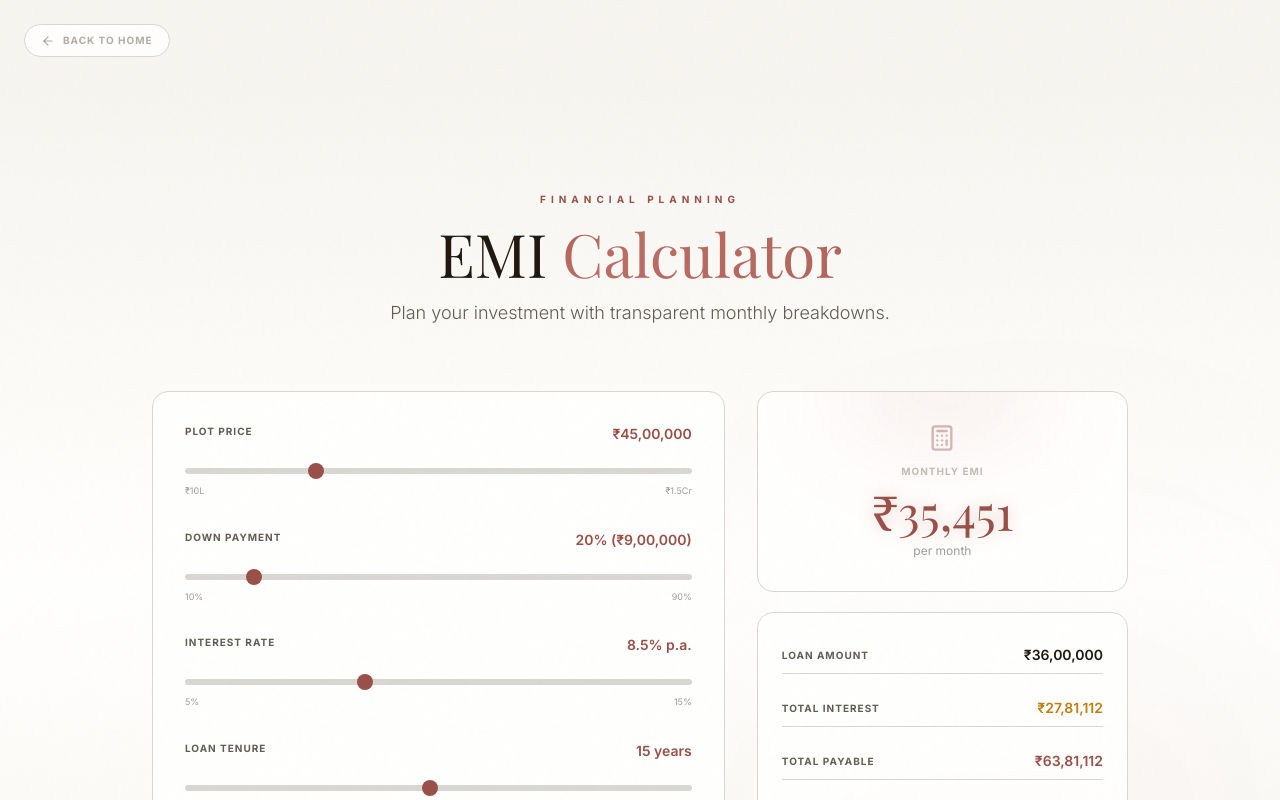
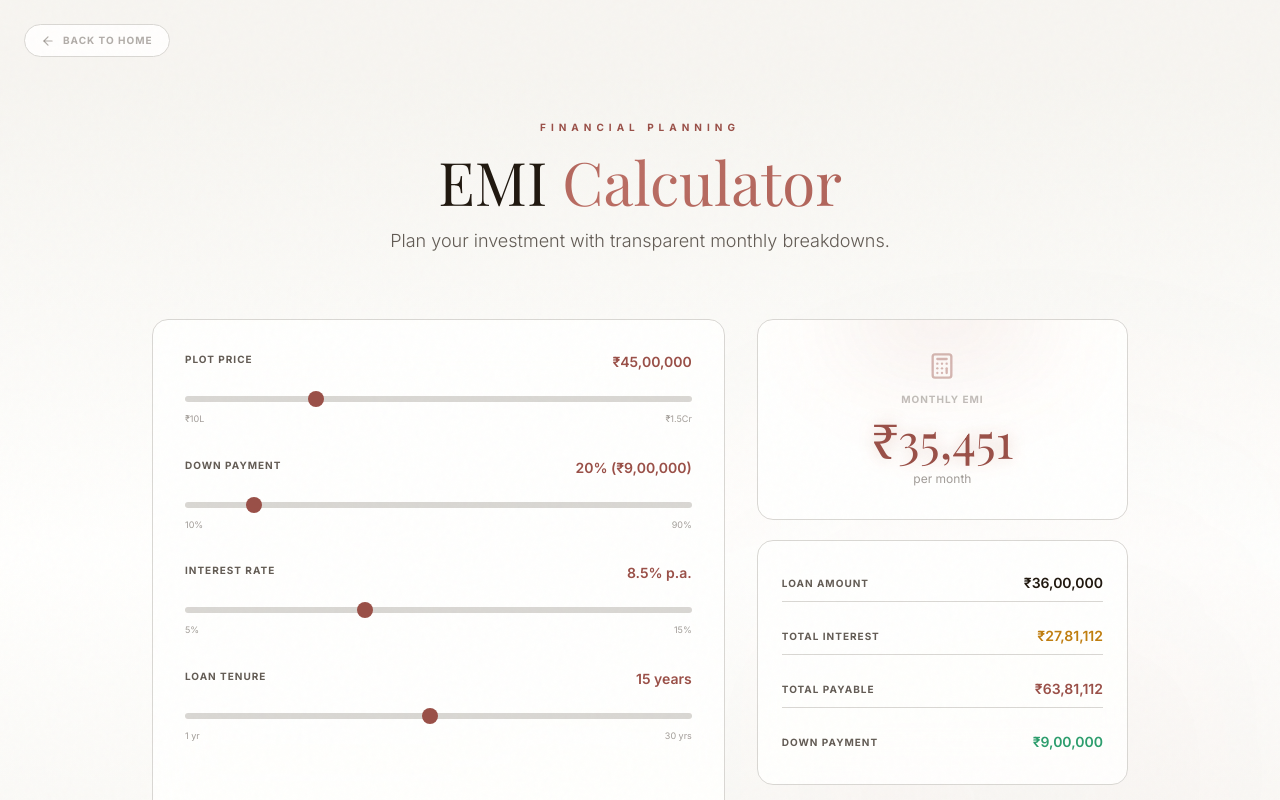
Before and after one commit to juug24btech22417-del/Casa-Lumiere, a Next.js app: page /emi-calculator in a window 1280 px wide. Shown: the top 800 px of the page. Built offline with nearby package versions, Linux system fonts and the light colour scheme; a web font is replaced by a local one.

Commit message:
fix(desktop): pull EMI calculator content up
Desktop py-28 left a 7rem band above the headline. Drop desktop top
padding to pt-10 so the calculator starts much higher; keep desktop
bottom padding at pb-28 for breathing room below the cards.

```diff
--- a/src/components/sections/EMICalculator.tsx
+++ b/src/components/sections/EMICalculator.tsx
@@ -31,7 +31,7 @@ export const EMICalculator = () => {
   const inputClass = "w-full h-1.5 rounded-full appearance-none cursor-pointer bg-champagne accent-gold [&::-webkit-slider-thumb]:appearance-none [&::-webkit-slider-thumb]:w-4 [&::-webkit-slider-thumb]:h-4 [&::-webkit-slider-thumb]:rounded-full [&::-webkit-slider-thumb]:bg-gold [&::-webkit-slider-thumb]:shadow-gold [&::-webkit-slider-thumb]:cursor-pointer";
 
   return (
-    <section className="pt-2 md:py-28 relative overflow-hidden pb-12">
+    <section className="pt-2 md:pt-10 md:pb-28 relative overflow-hidden pb-12">
       <div className="absolute inset-0 bg-gradient-to-b from-deep-forest via-surface to-deep-forest" />
       <div className="absolute bottom-0 right-0 w-[500px] h-[500px] bg-gold/[0.04] rounded-full blur-[160px] pointer-events-none" />
 
```
